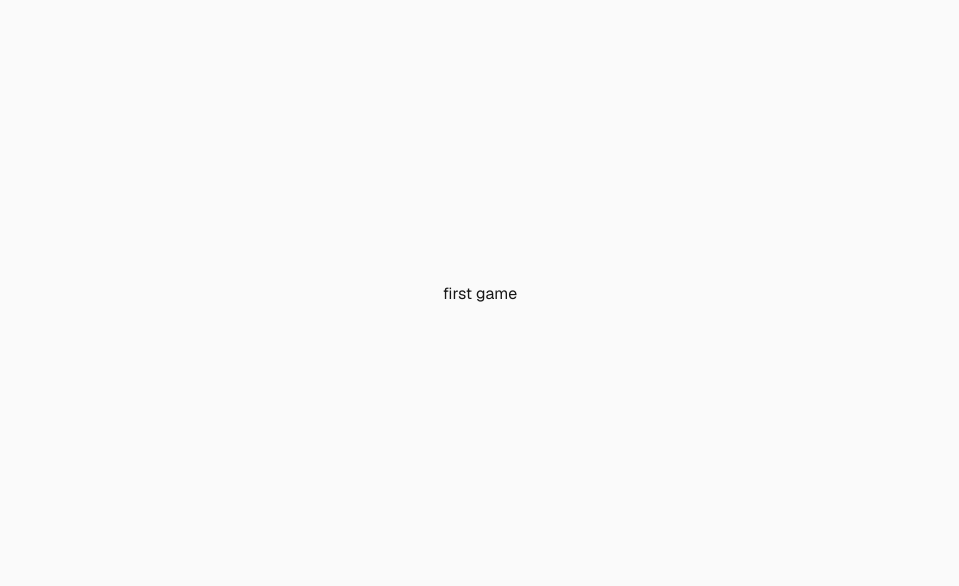
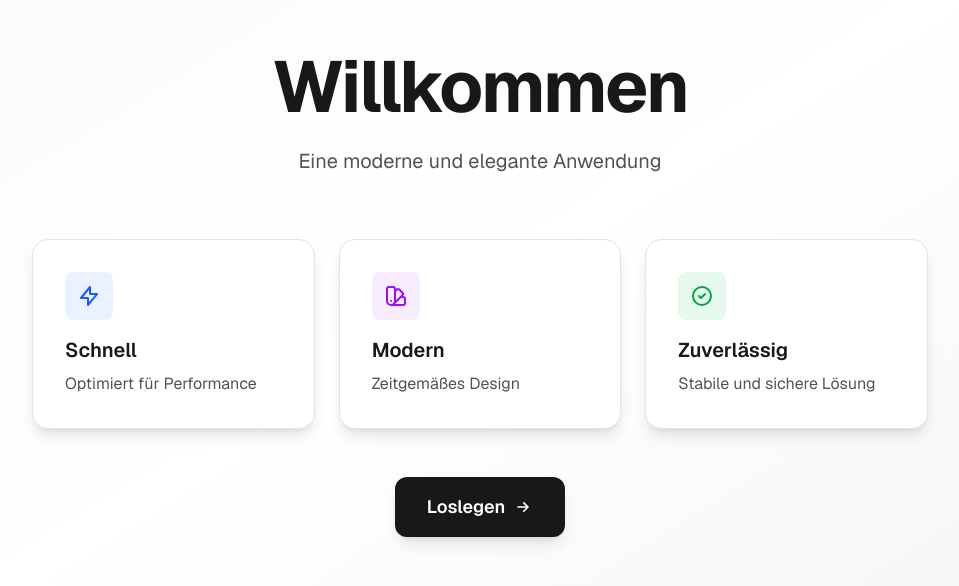
Before and after one commit to mohammad1323/my-app, a Next.js app in the folder my-app/: page / in a window 1280 px wide. Shown: the part 106-692 px from the top of the page, without its empty margins (160-1119 px from the left). Built offline with nearby package versions, Linux system fonts and the light colour scheme.

Commit message:
Update page.tsx

```diff
--- a/my-app/app/page.tsx
+++ b/my-app/app/page.tsx
@@ -2,9 +2,71 @@ import Image from "next/image";
 
 export default function Home() {
   return (
-    <div className="flex min-h-screen items-center justify-center bg-zinc-50 font-sans dark:bg-black">
-      <main >
-first game
+    <div className="flex min-h-screen flex-col items-center justify-center bg-gradient-to-br from-zinc-50 via-white to-zinc-100 font-sans dark:from-black dark:via-zinc-950 dark:to-black">
+      <main className="container mx-auto px-4 py-16">
+        <div className="max-w-4xl mx-auto">
+          {/* Hero Section */}
+          <div className="text-center mb-16 space-y-6">
+            <h1 className="text-6xl font-bold tracking-tight text-zinc-900 dark:text-white sm:text-7xl">
+              Willkommen
+            </h1>
+            <p className="text-xl text-zinc-600 dark:text-zinc-400 max-w-2xl mx-auto">
+              Eine moderne und elegante Anwendung
+            </p>
+          </div>
+
+          {/* Cards Grid */}
+          <div className="grid grid-cols-1 md:grid-cols-3 gap-6 mb-12">
+            <div className="group relative overflow-hidden rounded-2xl bg-white dark:bg-zinc-900 p-8 shadow-lg hover:shadow-xl transition-all duration-300 border border-zinc-200 dark:border-zinc-800">
+              <div className="absolute inset-0 bg-gradient-to-br from-blue-500/10 to-purple-500/10 opacity-0 group-hover:opacity-100 transition-opacity duration-300" />
+              <div className="relative">
+                <div className="w-12 h-12 rounded-lg bg-blue-500/10 dark:bg-blue-500/20 mb-4 flex items-center justify-center">
+                  <svg className="w-6 h-6 text-blue-600 dark:text-blue-400" fill="none" stroke="currentColor" viewBox="0 0 24 24">
+                    <path strokeLinecap="round" strokeLinejoin="round" strokeWidth={2} d="M13 10V3L4 14h7v7l9-11h-7z" />
+                  </svg>
+                </div>
+                <h3 className="text-xl font-semibold text-zinc-900 dark:text-white mb-2">Schnell</h3>
+                <p className="text-zinc-600 dark:text-zinc-400">Optimiert für Performance</p>
+              </div>
+            </div>
+
+            <div className="group relative overflow-hidden rounded-2xl bg-white dark:bg-zinc-900 p-8 shadow-lg hover:shadow-xl transition-all duration-300 border border-zinc-200 dark:border-zinc-800">
+              <div className="absolute inset-0 bg-gradient-to-br from-purple-500/10 to-pink-500/10 opacity-0 group-hover:opacity-100 transition-opacity duration-300" />
+              <div className="relative">
+                <div className="w-12 h-12 rounded-lg bg-purple-500/10 dark:bg-purple-500/20 mb-4 flex items-center justify-center">
+                  <svg className="w-6 h-6 text-purple-600 dark:text-purple-400" fill="none" stroke="currentColor" viewBox="0 0 24 24">
+                    <path strokeLinecap="round" strokeLinejoin="round" strokeWidth={2} d="M7 21a4 4 0 01-4-4V5a2 2 0 012-2h4a2 2 0 012 2v12a4 4 0 01-4 4zm0 0h12a2 2 0 002-2v-4a2 2 0 00-2-2h-2.343M11 7.343l1.657-1.657a2 2 0 012.828 0l2.829 2.829a2 2 0 010 2.828l-8.486 8.485M7 17h.01" />
+                  </svg>
+                </div>
+                <h3 className="text-xl font-semibold text-zinc-900 dark:text-white mb-2">Modern</h3>
+                <p className="text-zinc-600 dark:text-zinc-400">Zeitgemäßes Design</p>
+              </div>
+            </div>
+
+            <div className="group relative overflow-hidden rounded-2xl bg-white dark:bg-zinc-900 p-8 shadow-lg hover:shadow-xl transition-all duration-300 border border-zinc-200 dark:border-zinc-800">
+              <div className="absolute inset-0 bg-gradient-to-br from-green-500/10 to-emerald-500/10 opacity-0 group-hover:opacity-100 transition-opacity duration-300" />
+              <div className="relative">
+                <div className="w-12 h-12 rounded-lg bg-green-500/10 dark:bg-green-500/20 mb-4 flex items-center justify-center">
+                  <svg className="w-6 h-6 text-green-600 dark:text-green-400" fill="none" stroke="currentColor" viewBox="0 0 24 24">
+                    <path strokeLinecap="round" strokeLinejoin="round" strokeWidth={2} d="M9 12l2 2 4-4m6 2a9 9 0 11-18 0 9 9 0 0118 0z" />
+                  </svg>
+                </div>
+                <h3 className="text-xl font-semibold text-zinc-900 dark:text-white mb-2">Zuverlässig</h3>
+                <p className="text-zinc-600 dark:text-zinc-400">Stabile und sichere Lösung</p>
+              </div>
+            </div>
+          </div>
+
+          {/* CTA Section */}
+          <div className="text-center">
+            <button className="inline-flex items-center gap-2 rounded-xl bg-zinc-900 dark:bg-white px-8 py-4 text-lg font-semibold text-white dark:text-zinc-900 shadow-lg hover:shadow-xl transition-all duration-300 hover:scale-105">
+              Loslegen
+              <svg className="w-5 h-5" fill="none" stroke="currentColor" viewBox="0 0 24 24">
+                <path strokeLinecap="round" strokeLinejoin="round" strokeWidth={2} d="M13 7l5 5m0 0l-5 5m5-5H6" />
+              </svg>
+            </button>
+          </div>
+        </div>
       </main>
     </div>
   );
```
